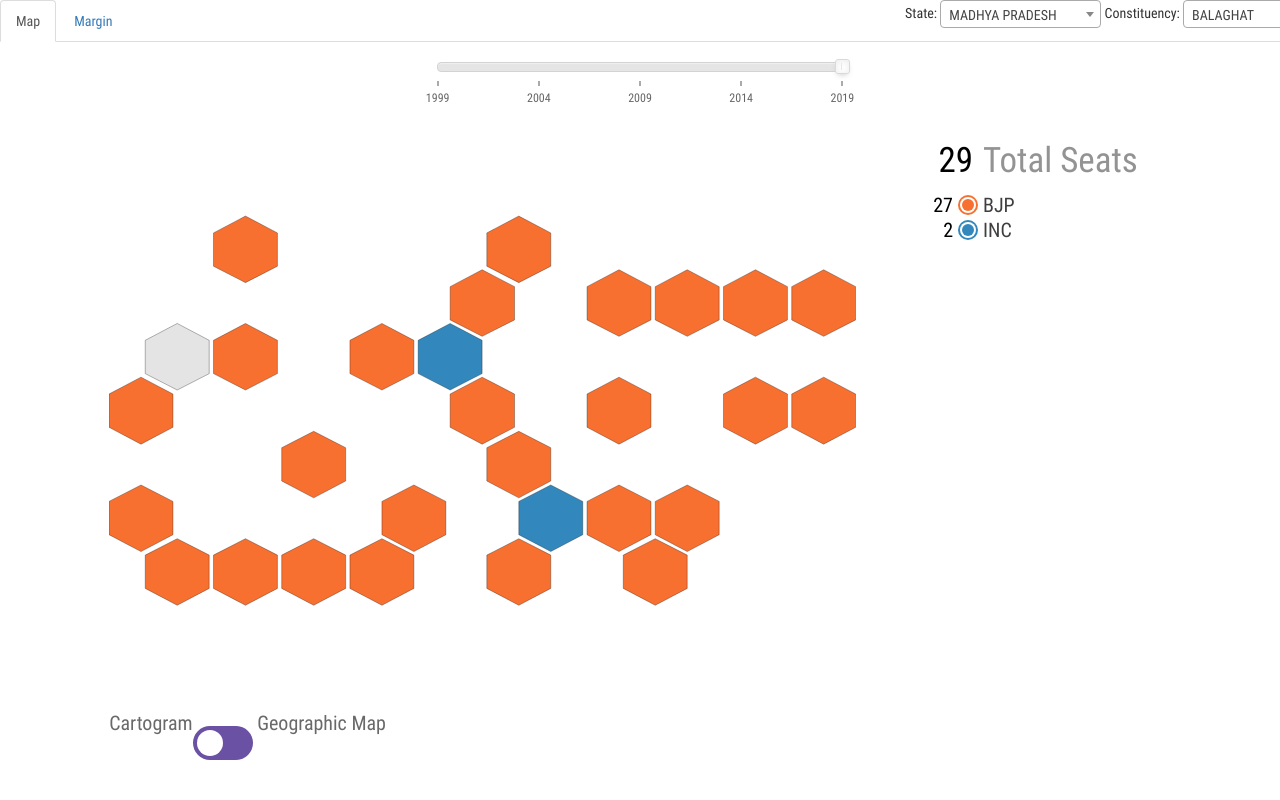
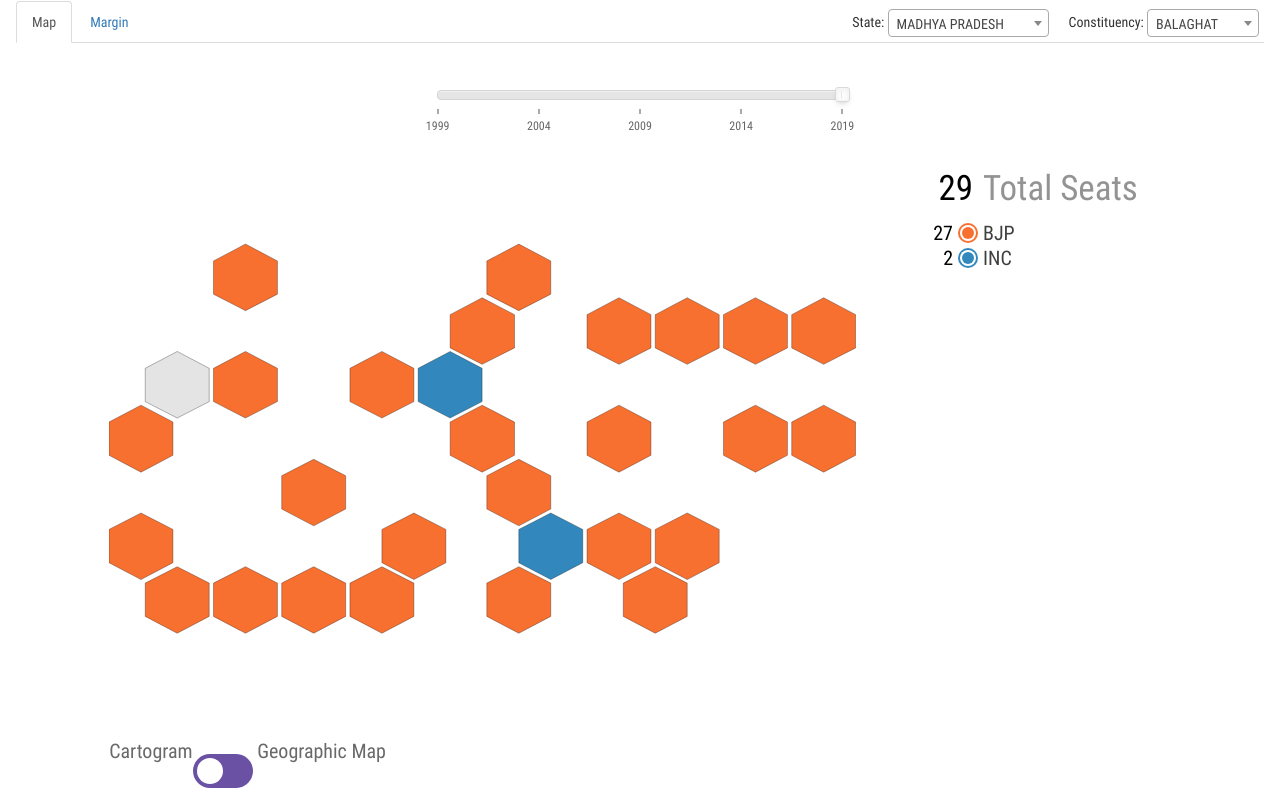
Before and after one commit to info-design-lab/election2019, a plain HTML site: page index.html in a window 1280 px wide. Drawn offline with Linux system fonts and the light colour scheme.

Commit message:
fixed style of nav bar

```diff
--- a/css/main.css
+++ b/css/main.css
@@ -101,3 +101,8 @@ input:checked + .slider:before {
   stroke-width: 3px;
   stroke-linejoin: round;
 }
+
+.search{
+  margin-top: 8px;
+  padding-right: 20px;
+}
--- a/index.html
+++ b/index.html
@@ -18,23 +18,28 @@
 	    <link href="scripts/nouislider/nouislider.css" rel="stylesheet">
 	</head>
 	<body>
+		<nav class="navbar navbar">
+		  <div class="container-fluid">
+		    <ul class="nav nav-tabs">
 
-		<div class="section">
-			<ul class="nav nav-tabs">
 		    	<li class="active"><a data-toggle="tab" href="#map-tab">Map</a></li>
 			    <li><a data-toggle="tab" href="#margin-tab">Margin</a></li>
 
 			    <ul class="nav navbar-nav navbar-right">
-			      State: <select class="state-select" name="states">
+		      	<li class="search">
+			      		State:
+			      		<select class="state-select" name="states">
 						</select>
-
+					</li>
+					<li class="search">
 						Constituency:
 			      		<select class="constituency-select" name="states">
 						</select>
+				</li>
 		    	</ul>
 		    </ul>
 		  </div>
-
+		</nav>
 
 		<div class="tab-content">
 			<div id="map-tab" class="tab-pane fade  in active">
```
Lines whose indentation alone changed are shown as unchanged.
